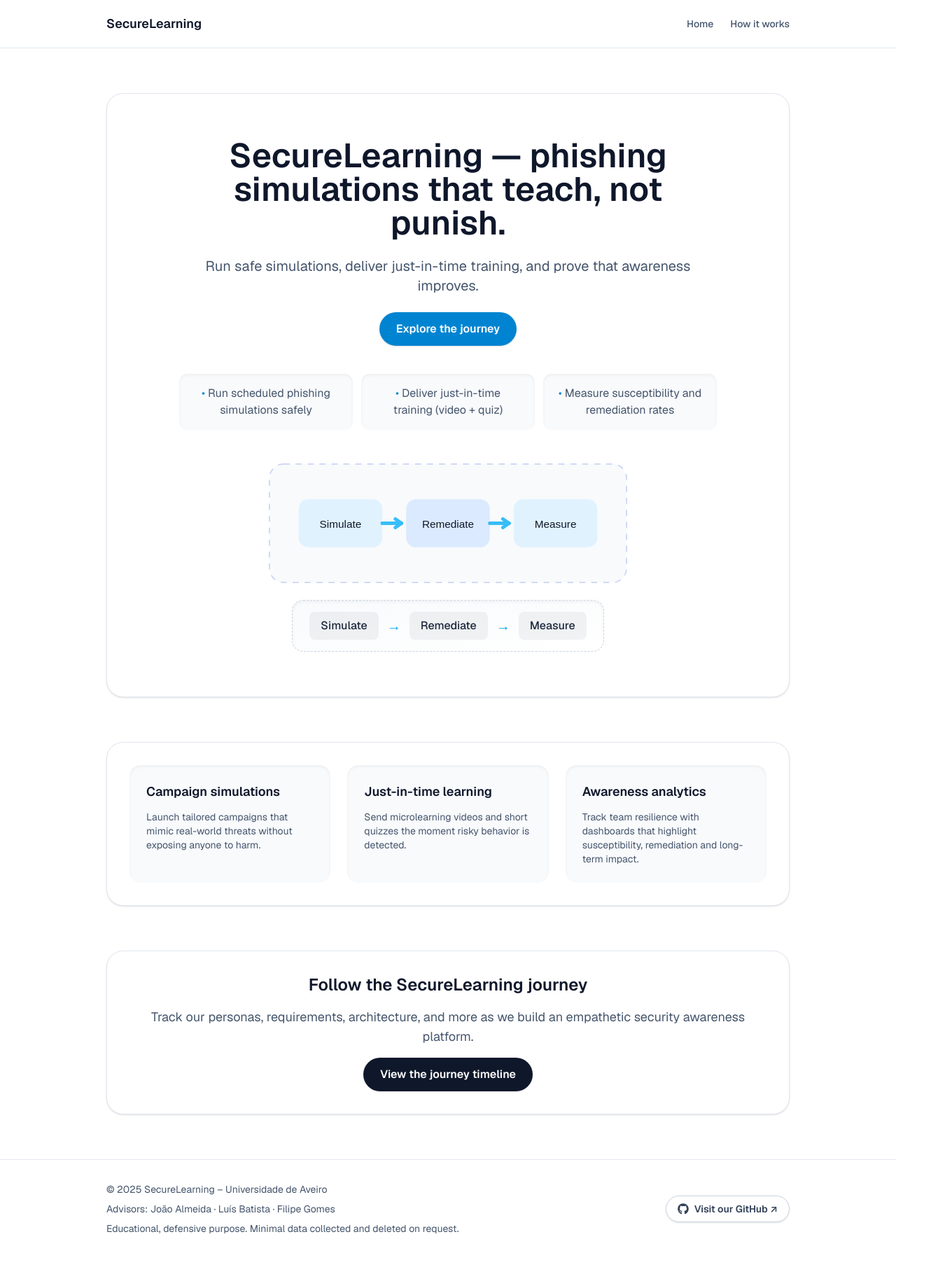
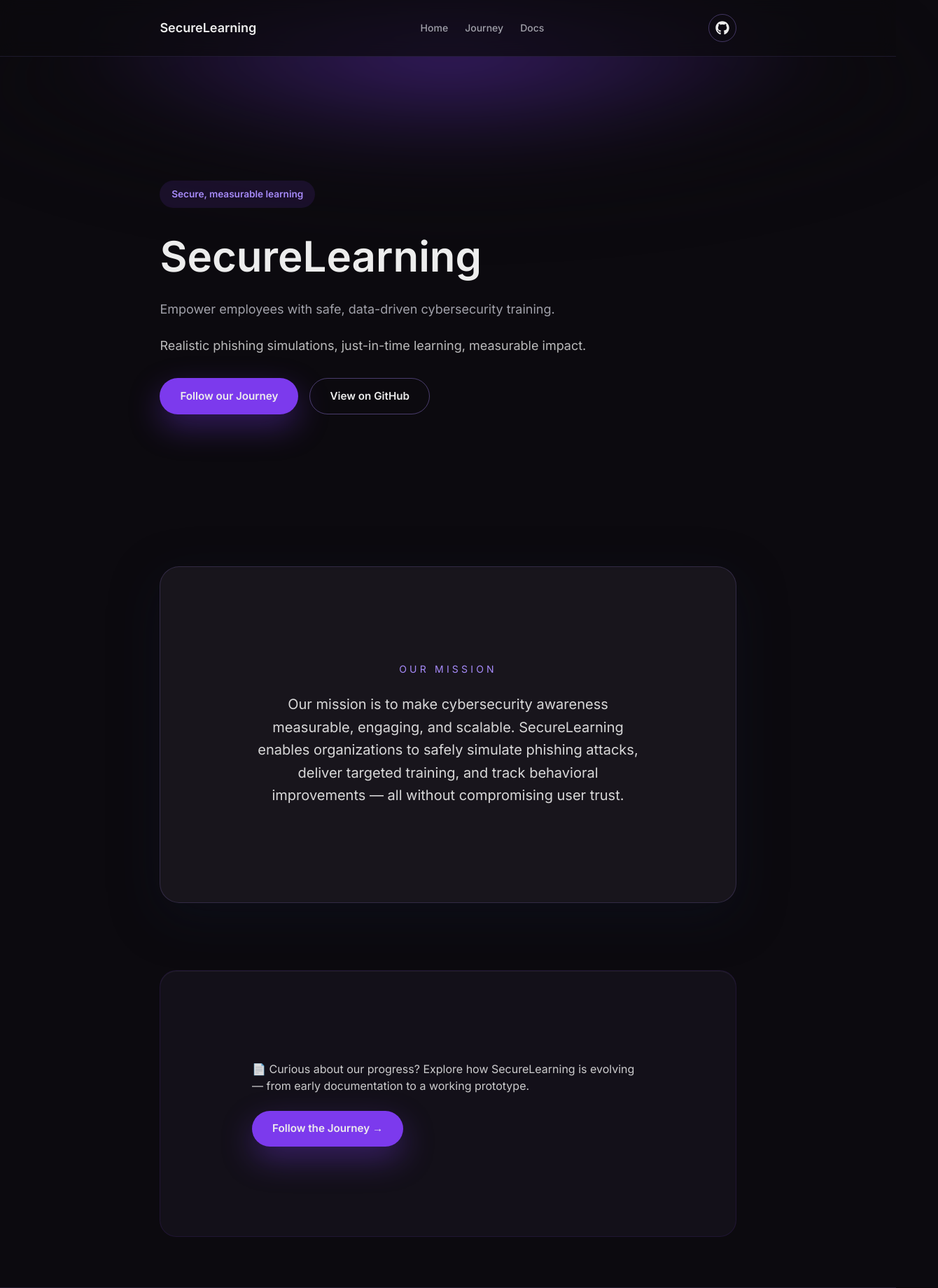
Before and after one commit to PEI-SecureLearning/site, a Next.js app: page / in a window 1280 px wide. Shown: the top 1840 px of the page at 70% size, 1340 px wide, since content can reach past the window. Before the commit the page ends 1797 px from the top, so only its background shows below. Built offline with nearby package versions, Linux system fonts and the light colour scheme.

Commit message:
🚧Ongoing Work🚧

```diff
--- a/src/app/globals.css
+++ b/src/app/globals.css
@@ -1,181 +1,190 @@
 @import "tailwindcss";
 
 :root {
-  --background: #ffffff;
-  --foreground: #171717;
+  --background: #0c0a0f;
+  --foreground: #ededed;
+  --muted: #a1a1aa;
+  --accent-primary: #7c3aed;
+  --accent-secondary: #a78bfa;
+  --surface: #18151c;
+  --surface-subtle: #131019;
+  --border: rgba(167, 139, 250, 0.18);
+  --gradient-accent: linear-gradient(90deg, #7c3aed 0%, #9333ea 100%);
+  --glow-primary: 0 0 45px rgba(124, 58, 237, 0.45);
 }
 
 @theme inline {
   --color-background: var(--background);
   --color-foreground: var(--foreground);
-  --font-sans: var(--font-geist-sans);
+  --font-sans: var(--font-inter);
   --font-mono: var(--font-geist-mono);
-}
-
-@media (prefers-color-scheme: dark) {
-  :root {
-    --background: #0a0a0a;
-    --foreground: #ededed;
-  }
 }
 
 body {
   background: var(--background);
   color: var(--foreground);
-  font-family: var(--font-geist-sans), system-ui, -apple-system, BlinkMacSystemFont,
-    "Segoe UI", sans-serif;
+  font-family: var(--font-inter), "Inter", system-ui, -apple-system,
+    BlinkMacSystemFont, "Segoe UI", sans-serif;
+  text-rendering: optimizeLegibility;
+}
+
+a {
+  color: inherit;
+  text-decoration: none;
+}
+
+a:hover {
+  color: var(--accent-secondary);
+}
+
+.page-width {
+  width: 100%;
+  max-width: 900px;
+  margin: 0 auto;
+  padding-left: clamp(1.25rem, 3vw, 2.5rem);
+  padding-right: clamp(1.25rem, 3vw, 2.5rem);
+}
+
+.surface {
+  background: var(--surface);
+  border: 1px solid var(--border);
+  border-radius: 1.75rem;
+  box-shadow: 0 20px 70px rgba(15, 23, 42, 0.35);
+}
+
+.surface-inset {
+  background: var(--surface-subtle);
+  border: 1px solid rgba(124, 58, 237, 0.12);
+  border-radius: 1.5rem;
+  box-shadow: inset 0 1px 0 rgba(255, 255, 255, 0.06);
+}
+
+.btn {
+  display: inline-flex;
+  align-items: center;
+  justify-content: center;
+  padding: 0.85rem 1.75rem;
+  font-weight: 600;
+  font-size: 0.95rem;
+  border-radius: 999px;
+  transition: all 180ms ease;
+  border: 1px solid transparent;
+  cursor: pointer;
+}
+
+.btn-primary {
+  background: var(--accent-primary);
+  color: var(--foreground);
+  box-shadow: 0 18px 45px rgba(124, 58, 237, 0.35);
+}
+
+.btn-primary:hover,
+.btn-primary:focus-visible {
+  background: var(--accent-secondary);
+  box-shadow: var(--glow-primary);
+}
+
+.btn-secondary {
+  background: transparent;
+  color: var(--foreground);
+  border-color: rgba(167, 139, 250, 0.4);
+}
+
+.btn-secondary:hover,
+.btn-secondary:focus-visible {
+  border-color: var(--accent-secondary);
+  color: var(--accent-secondary);
+  box-shadow: 0 0 20px rgba(167, 139, 250, 0.35);
+}
+
+.muted {
+  color: var(--muted);
+}
+
+.radial-hero {
+  position: relative;
+  isolation: isolate;
+}
+
+.radial-hero::after {
+  content: "";
+  position: absolute;
+  inset: -25% -35% auto;
+  height: clamp(360px, 55vh, 520px);
+  border-radius: 999px;
+  background: radial-gradient(
+    60% 60% at 50% 10%,
+    rgba(124, 58, 237, 0.45),
+    rgba(12, 10, 15, 0.35) 65%,
+    rgba(12, 10, 15, 0)
+  );
+  filter: blur(45px);
+  opacity: 0.9;
+  z-index: -1;
+}
+
+.section-spacing {
+  padding-top: clamp(3.5rem, 9vh, 6rem);
+  padding-bottom: clamp(3.5rem, 9vh, 6rem);
+}
+
+.fade-up {
+  opacity: 0;
+  transform: translateY(24px);
+  transition: opacity 420ms ease, transform 420ms ease;
+}
+
+.fade-up.is-visible {
+  opacity: 1;
+  transform: translateY(0);
+}
+
+.tag {
+  display: inline-flex;
+  align-items: center;
+  gap: 0.5rem;
+  padding: 0.6rem 1.05rem;
+  border-radius: 999px;
+  background: rgba(124, 58, 237, 0.12);
+  color: var(--accent-secondary);
+  font-size: 0.85rem;
+  font-weight: 600;
 }
 
 .prose {
-  color: #0f172a;
+  color: var(--foreground);
 }
 
-.prose h1 {
-  color: #0f172a;
-  font-weight: 700;
-  font-size: 2.25rem;
-  line-height: 1.2;
-  margin-top: 2.5rem;
-  margin-bottom: 1.25rem;
-}
-
-.prose h2 {
-  color: #0f172a;
-  font-weight: 600;
-  font-size: 1.75rem;
-  line-height: 1.3;
-  margin-top: 2rem;
-  margin-bottom: 1rem;
-}
-
-.prose h3 {
-  color: #0f172a;
-  font-weight: 600;
-  font-size: 1.35rem;
-  line-height: 1.35;
-  margin-top: 1.75rem;
-  margin-bottom: 0.75rem;
-}
-
+.prose h1,
+.prose h2,
+.prose h3,
 .prose h4 {
-  color: #0f172a;
-  font-weight: 600;
-  font-size: 1.15rem;
-  line-height: 1.4;
-  margin-top: 1.5rem;
-  margin-bottom: 0.5rem;
+  color: var(--foreground);
 }
 
 .prose a {
-  color: #0284c7;
-  text-decoration: underline;
-  text-decoration-thickness: 2px;
-  text-underline-offset: 4px;
+  color: var(--accent-secondary);
 }
 
 .prose blockquote {
-  border-left: 4px solid #38bdf8;
-  background-color: #f0f9ff;
-  padding: 1rem 1.25rem;
-  color: #0369a1;
-  font-style: italic;
+  border-left: 4px solid rgba(124, 58, 237, 0.45);
+  background: rgba(124, 58, 237, 0.08);
+  color: var(--foreground);
 }
 
 .prose code {
-  background-color: #0f172a0d;
-  padding: 0.2rem 0.4rem;
-  border-radius: 0.35rem;
-  font-size: 0.95em;
+  background: rgba(124, 58, 237, 0.12);
+  color: var(--accent-secondary);
 }
 
 .prose pre {
-  background-color: #0f172a;
-  color: #f8fafc;
-  padding: 1.25rem;
-  border-radius: 0.75rem;
-  overflow-x: auto;
+  background: #130f1a;
+  color: #f5f3ff;
 }
 
-.prose table {
-  width: 100%;
-  border-collapse: collapse;
-  margin: 1.5rem 0;
-  font-size: 0.95rem;
-  border: 1px solid #e2e8f0;
+.header-scrolled,
+header[data-scrolled="true"] {
+  background: rgba(12, 10, 15, 0.92) !important;
+  border-color: rgba(167, 139, 250, 0.25) !important;
+  box-shadow: 0 12px 40px rgba(12, 10, 15, 0.65);
 }
-
-.prose table th,
-.prose table td {
-  border: 1px solid #e2e8f0;
-  padding: 0.75rem;
-}
-
-.prose table th {
-  background: #f1f5f9;
-  font-weight: 600;
-}
-
-.prose ul,
-.prose ol {
-  padding-left: 1.5rem;
-  margin-top: 1rem;
-  margin-bottom: 1rem;
-}
-
-.prose ul {
-  list-style-type: disc;
-}
-
-.prose ul ul {
-  list-style-type: circle;
-}
-
-.prose ol {
-  list-style-type: decimal;
-}
-
-.prose ul li::marker {
-  color: #38bdf8;
-}
-
-.prose ol li::marker {
-  color: #0f172a;
-  font-weight: 600;
-}
-
-.prose hr {
-  border: none;
-  border-top: 1px dashed #cbd5f5;
-  margin: 2rem 0;
-}
-
-.prose .callout {
-  border-left: 3px solid #0284c7;
-  background: #e0f2fe;
-  padding: 1rem 1.25rem;
-  border-radius: 0.75rem;
-  margin: 1.25rem 0;
-}
-
-.prose .callout strong {
-  display: block;
-  margin-bottom: 0.25rem;
-}
-
-.prose img {
-  margin-top: 1.5rem;
-  margin-bottom: 1.5rem;
-  border-radius: 1rem;
-  box-shadow: 0 20px 45px -30px rgba(15, 23, 42, 0.45);
-}
-
-.prose figure {
-  margin: 2rem 0;
-  text-align: center;
-}
-
-.prose figcaption {
-  margin-top: 0.75rem;
-  font-size: 0.85rem;
-  color: #475569;
-}
--- a/src/app/layout.tsx
+++ b/src/app/layout.tsx
@@ -1,11 +1,11 @@
 import type { Metadata } from "next";
-import Link from "next/link";
-import { Geist, Geist_Mono } from "next/font/google";
-import { FaGithub } from "react-icons/fa";
+import { Inter, Geist_Mono } from "next/font/google";
 import "./globals.css";
 
-const geistSans = Geist({
-  variable: "--font-geist-sans",
+import Navbar from "@/components/Navbar";
+
+const inter = Inter({
+  variable: "--font-inter",
   subsets: ["latin"],
 });
 
@@ -28,54 +28,31 @@
   return (
     <html lang="en">
       <body
-        className={`${geistSans.variable} ${geistMono.variable} antialiased bg-slate-50 text-slate-900`}
+        className={`${inter.variable} ${geistMono.variable} antialiased bg-[var(--background)] text-[var(--foreground)]`}
       >
-        <div className="flex min-h-screen flex-col">
-          <header className="border-b border-slate-200 bg-white/80 backdrop-blur">
-            <nav className="mx-auto flex max-w-5xl flex-wrap items-center justify-between gap-4 px-6 py-5">
-              <Link href="/" className="text-lg font-semibold text-slate-900">
-                SecureLearning
-              </Link>
-              <div className="flex flex-wrap items-center gap-4 text-sm font-medium text-slate-600 md:gap-6">
-                {[
-                  { href: "/", label: "Home" },
-                  { href: "/how-it-works", label: "How it works" },
-                ].map((link) => (
-                  <Link
-                    key={link.href}
-                    href={link.href}
-                    className="transition-colors hover:text-slate-900"
-                  >
-                    {link.label}
-                  </Link>
-                ))}
+        <div className="flex min-h-screen flex-col bg-[var(--background)]">
+          <Navbar />
+          <main className="flex-1">
+            <div className="page-width section-spacing">{children}</div>
+          </main>
+          <footer className="border-t border-[rgba(167,139,250,0.12)] bg-[#121017] py-10 text-sm text-[var(--muted)]">
+            <div className="page-width flex flex-col gap-6 md:flex-row md:items-center md:justify-between">
+              <div className="space-y-2 text-[0.95rem]">
+                <p className="text-[var(--foreground)]">
+                  © 2025 SecureLearning | PEI — Universidade de Aveiro.
+                </p>
+                <p>Advisors: João Almeida · Luís Batista · Filipe Gomes</p>
               </div>
-            </nav>
-          </header>
-          <main className="flex-1">
-            <div className="mx-auto w-full max-w-5xl px-6 py-12 md:py-16">
-              {children}
-            </div>
-          </main>
-          <footer className="border-t border-slate-200 bg-white/90 py-8 text-sm text-slate-600">
-            <div className="mx-auto flex max-w-5xl flex-col gap-6 px-6 md:flex-row md:items-center md:justify-between">
-              <div className="space-y-2">
-                <p>© 2025 SecureLearning – Universidade de Aveiro</p>
-                <p>Advisors: João Almeida · Luís Batista · Filipe Gomes</p>
-                <p>
-                  Educational, defensive purpose. Minimal data collected and
-                  deleted on request.
-                </p>
+              <div className="flex items-center gap-4">
+                <a
+                  href="https://github.com/PEI-SecureLearning"
+                  target="_blank"
+                  rel="noopener noreferrer"
+                  className="transition hover:text-[var(--accent-secondary)]"
+                >
+                  GitHub Organization
+                </a>
               </div>
-              <a
-                href="https://github.com/PEI-SecureLearning"
-                target="_blank"
-                rel="noopener noreferrer"
-                className="inline-flex items-center justify-center gap-2 rounded-full border border-slate-300 px-4 py-2 text-sm font-semibold text-slate-700 shadow-sm transition hover:border-sky-400 hover:text-sky-600 hover:shadow"
-              >
-                <FaGithub className="text-base" aria-hidden="true" />
-                Visit our GitHub ↗
-              </a>
             </div>
           </footer>
         </div>
--- a/src/app/page.tsx
+++ b/src/app/page.tsx
@@ -1,101 +1,69 @@
-import Image from "next/image";
 import Link from "next/link";
-
-const benefits = [
-  "Run scheduled phishing simulations safely",
-  "Deliver just-in-time training (video + quiz)",
-  "Measure susceptibility and remediation rates",
-];
+import Reveal from "@/components/Reveal";
 
 export default function Home() {
   return (
-    <div className="space-y-16">
-      <section className="relative overflow-hidden rounded-3xl border border-slate-200 bg-white px-8 py-16 text-center shadow-sm md:px-16">
-        <div className="mx-auto flex max-w-3xl flex-col items-center gap-6">
-          <h1 className="text-3xl font-semibold text-slate-900 sm:text-4xl md:text-5xl">
-            SecureLearning — phishing simulations that teach, not punish.
+    <div className="flex flex-col gap-24">
+      <section className="radial-hero flex min-h-[70vh] flex-col justify-center pb-20 pt-16">
+        <Reveal>
+          <div className="flex flex-col items-start gap-8">
+            <div className="tag">Secure, measurable learning</div>
+            <div className="space-y-6">
+              <h1 className="text-4xl font-semibold leading-tight sm:text-5xl md:text-6xl">
+                SecureLearning
               </h1>
-          <p className="text-lg text-slate-600 md:text-xl">
-            Run safe simulations, deliver just-in-time training, and prove that
-            awareness improves.
+              <p className="max-w-xl text-lg text-[var(--muted)]">
+                Empower employees with safe, data-driven cybersecurity training.
               </p>
-          <Link
-            href="/journey"
-            className="inline-flex items-center justify-center rounded-full bg-sky-600 px-6 py-3 text-base font-semibold text-white shadow-sm transition hover:bg-sky-700 focus-visible:outline focus-visible:outline-2 focus-visible:outline-offset-2 focus-visible:outline-sky-600"
+              <p className="max-w-2xl text-base text-[rgba(237,237,237,0.78)] sm:text-lg">
+                Realistic phishing simulations, just-in-time learning, measurable impact.
+              </p>
+            </div>
+            <div className="flex flex-col gap-4 sm:flex-row">
+              <Link href="/journey" className="btn btn-primary">
+                Follow our Journey
+              </Link>
+              <a
+                href="https://github.com/PEI-SecureLearning"
+                target="_blank"
+                rel="noopener noreferrer"
+                className="btn btn-secondary"
               >
-            Explore the journey
-          </Link>
-          <ul className="grid gap-3 pt-4 text-left text-base text-slate-600 md:grid-cols-3 md:text-center">
-            {benefits.map((benefit) => (
-              <li
-                key={benefit}
-                className="rounded-xl bg-slate-50 px-5 py-4 text-left shadow-inner md:text-center"
-              >
-                <span className="text-sky-600">• </span>
-                {benefit}
-              </li>
-            ))}
-          </ul>
-          <div className="relative mt-6 flex justify-center">
-            <Image
-              src="/diagram-placeholder.svg"
-              alt="Diagram showing Simulate to Remediate to Measure"
-              width={520}
-              height={160}
-              className="w-full max-w-lg"
-              priority
-            />
-          </div>
-          <div className="flex flex-wrap items-center justify-center gap-3 rounded-2xl border border-dashed border-slate-300 bg-gradient-to-br from-slate-50 to-white px-6 py-4 text-base font-medium text-slate-700 shadow-inner">
-            <span className="rounded-lg bg-slate-900/5 px-4 py-2 text-slate-800">
-              Simulate
-            </span>
-            <span className="text-xl text-sky-500">→</span>
-            <span className="rounded-lg bg-slate-900/5 px-4 py-2 text-slate-800">
-              Remediate
-            </span>
-            <span className="text-xl text-sky-500">→</span>
-            <span className="rounded-lg bg-slate-900/5 px-4 py-2 text-slate-800">
-              Measure
-            </span>
+                View on GitHub
+              </a>
             </div>
           </div>
+        </Reveal>
       </section>
-      <section className="grid gap-6 rounded-3xl border border-slate-200 bg-white p-8 shadow-sm md:grid-cols-3">
-        {["Campaign simulations", "Just-in-time learning", "Awareness analytics"].map(
-          (title, index) => (
-            <div
-              key={title}
-              className="flex flex-col gap-3 rounded-2xl bg-slate-50 p-6 text-left shadow-inner"
-            >
-              <h2 className="text-lg font-semibold text-slate-900">{title}</h2>
-              <p className="text-sm text-slate-600">
-                {index === 0
-                  ? "Launch tailored campaigns that mimic real-world threats without exposing anyone to harm."
-                  : index === 1
-                    ? "Send microlearning videos and short quizzes the moment risky behavior is detected."
-                    : "Track team resilience with dashboards that highlight susceptibility, remediation and long-term impact."}
+
+      <section>
+        <Reveal>
+          <div className="surface section-spacing text-center">
+            <div className="mx-auto flex max-w-2xl flex-col items-center gap-6 px-6 py-10 md:px-14 md:py-16">
+              <span className="text-sm uppercase tracking-[0.3em] text-[var(--accent-secondary)]">
+                Our mission
+              </span>
+              <p className="text-lg leading-relaxed text-[rgba(237,237,237,0.9)] md:text-xl">
+                Our mission is to make cybersecurity awareness measurable, engaging, and scalable. SecureLearning enables organizations to safely simulate phishing attacks, deliver targeted training, and track behavioral improvements — all without compromising user trust.
               </p>
             </div>
-          )
-        )}
+          </div>
+        </Reveal>
       </section>
-      <section className="rounded-3xl border border-slate-200 bg-white p-8 shadow-sm">
-        <div className="flex flex-col gap-4 text-center">
-          <h2 className="text-2xl font-semibold text-slate-900">
-            Follow the SecureLearning journey
-          </h2>
-          <p className="text-base text-slate-600 md:text-lg">
-            Track our personas, requirements, architecture, and more as we
-            build an empathetic security awareness platform.
+
+      <section>
+        <Reveal>
+          <div className="surface-inset section-spacing">
+            <div className="mx-auto flex max-w-2xl flex-col items-start gap-6 px-6 py-10 md:px-14 md:py-14">
+              <p className="text-base text-[rgba(237,237,237,0.85)]">
+                📄 Curious about our progress? Explore how SecureLearning is evolving — from early documentation to a working prototype.
               </p>
-          <Link
-            href="/journey"
-            className="mx-auto inline-flex items-center justify-center rounded-full bg-slate-900 px-6 py-3 text-base font-semibold text-white shadow-sm transition hover:bg-slate-700 focus-visible:outline focus-visible:outline-2 focus-visible:outline-offset-2 focus-visible:outline-slate-900"
-          >
-            View the journey timeline
+              <Link href="/journey" className="btn btn-primary">
+                Follow the Journey →
               </Link>
             </div>
+          </div>
+        </Reveal>
       </section>
     </div>
   );
--- /dev/null
+++ b/src/components/Navbar.tsx
@@ -0,0 +1,57 @@
+"use client";
+
+import Link from "next/link";
+import { useEffect, useState } from "react";
+import { FaGithub } from "react-icons/fa";
+
+const links = [
+  { href: "/", label: "Home" },
+  { href: "/journey", label: "Journey" },
+  { href: "https://peisecurelearning.github.io/docs", label: "Docs", external: true },
+];
+
+export default function Navbar() {
+  const [isScrolled, setIsScrolled] = useState(false);
+
+  useEffect(() => {
+    const handler = () => setIsScrolled(window.scrollY > 24);
+    handler();
+    window.addEventListener("scroll", handler, { passive: true });
+    return () => window.removeEventListener("scroll", handler);
+  }, []);
+
+  return (
+    <header
+      className="sticky top-0 z-50 w-full border-b border-[rgba(167,139,250,0.12)] bg-[rgba(12,10,15,0.72)] backdrop-blur-md transition-colors duration-300"
+      data-scrolled={isScrolled}
+    >
+      <nav className="page-width flex items-center justify-between gap-6 py-5">
+        <Link href="/" className="text-lg font-semibold text-[var(--foreground)]">
+          SecureLearning
+        </Link>
+        <div className="hidden items-center gap-6 text-sm font-medium text-[var(--muted)] md:flex">
+          {links.map((link) => (
+            <Link
+              key={link.href}
+              href={link.href}
+              target={link.external ? "_blank" : undefined}
+              rel={link.external ? "noopener noreferrer" : undefined}
+              className="transition-colors hover:text-[var(--foreground)]"
+            >
+              {link.label}
+            </Link>
+          ))}
+        </div>
+        <a
+          href="https://github.com/PEI-SecureLearning"
+          target="_blank"
+          rel="noopener noreferrer"
+          className="flex h-10 w-10 items-center justify-center rounded-full border border-[rgba(167,139,250,0.35)] text-[var(--foreground)] transition hover:border-[var(--accent-secondary)] hover:text-[var(--accent-secondary)]"
+          aria-label="SecureLearning on GitHub"
+        >
+          <FaGithub className="text-xl" aria-hidden="true" />
+        </a>
+      </nav>
+    </header>
+  );
+}
--- /dev/null
+++ b/src/components/Reveal.tsx
@@ -0,0 +1,43 @@
+"use client";
+
+import { useEffect, useRef, type ReactNode } from "react";
+
+interface RevealProps {
+  children: ReactNode;
+  className?: string;
+}
+
+export default function Reveal({ children, className }: RevealProps) {
+  const ref = useRef<HTMLDivElement | null>(null);
+
+  useEffect(() => {
+    const element = ref.current;
+    if (!element) return;
+
+    const observer = new IntersectionObserver(
+      (entries) => {
+        entries.forEach((entry) => {
+          if (entry.isIntersecting) {
+            entry.target.classList.add("is-visible");
+            observer.unobserve(entry.target);
+          }
+        });
+      },
+      {
+        threshold: 0.2,
+        rootMargin: "0px 0px -5% 0px",
+      }
+    );
+
+    element.classList.add("fade-up");
+    observer.observe(element);
+
+    return () => observer.disconnect();
+  }, []);
+
+  return (
+    <div ref={ref} className={className}>
+      {children}
+    </div>
+  );
+}
```
Also changed, not shown: src/app/journey/JourneyTimeline.tsx (+16 -20 lines), src/app/journey/page.tsx (+17 -10 lines). Lines whose indentation alone changed are shown as unchanged.
